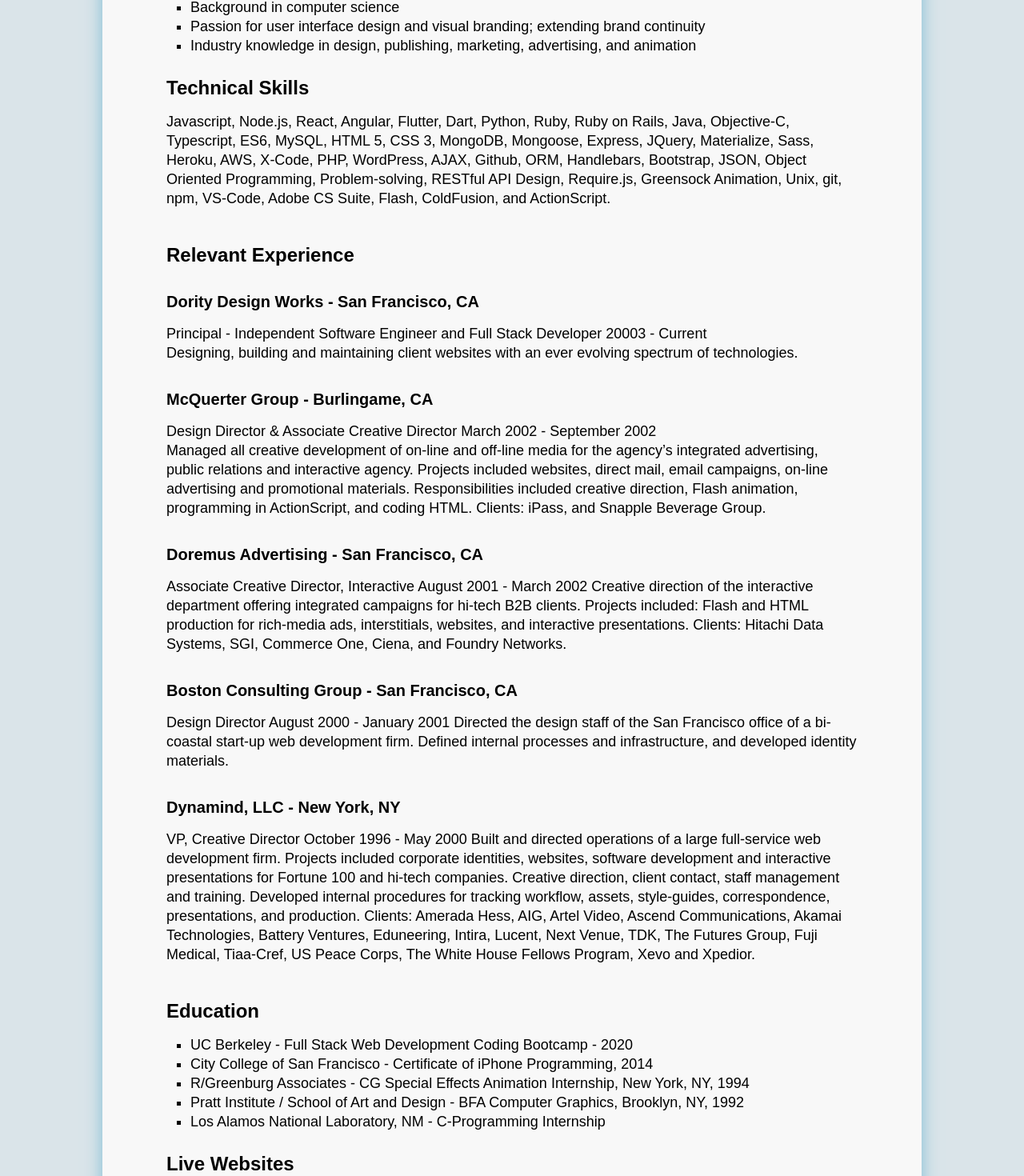
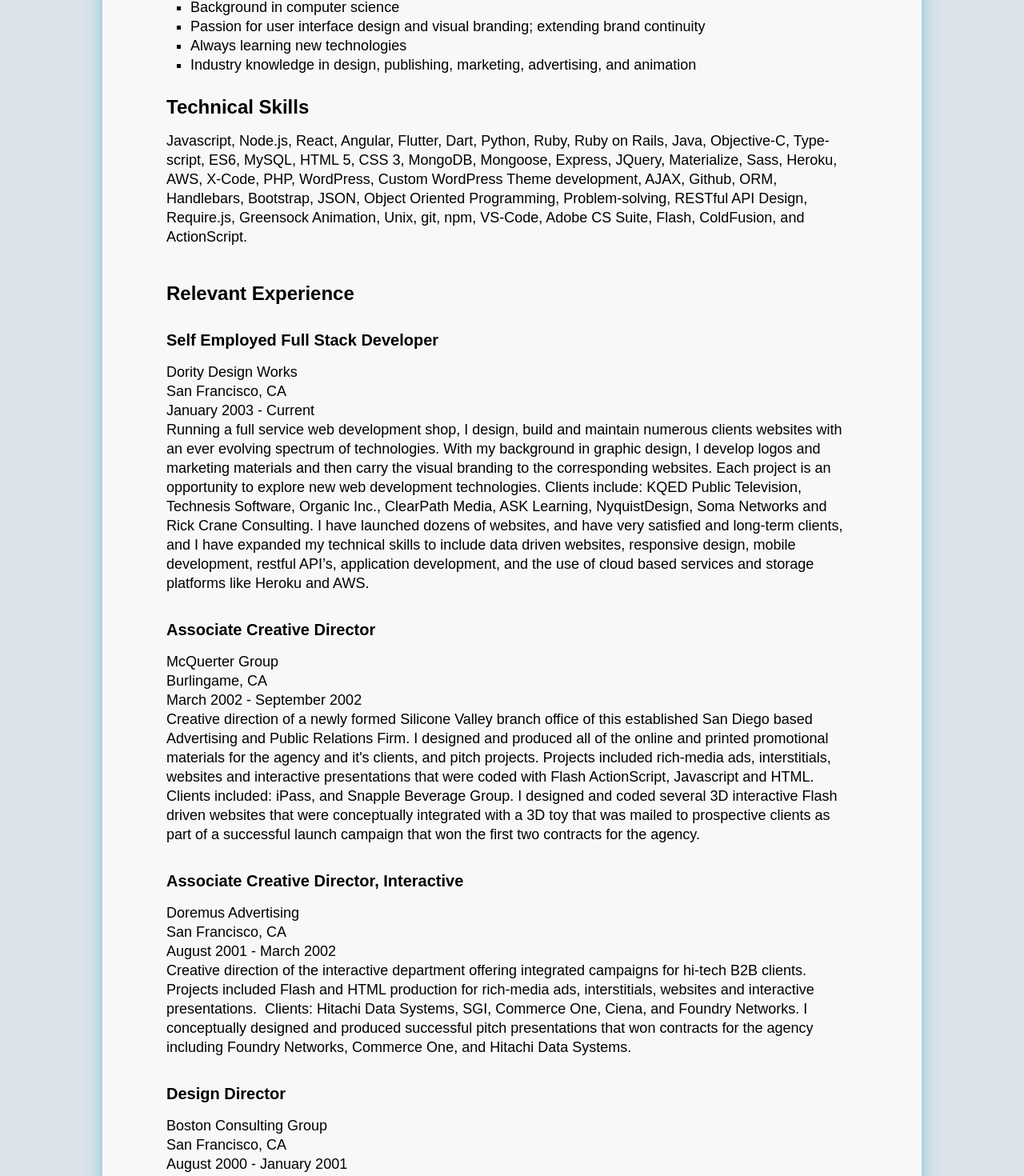
Before and after one commit to b0rgbart3/portfolio4, a React (Create React App) app in the folder client/: page /resume in a window 1280 px wide. Shown: the part 777-2247 px from the top of the page at 80% size. Built offline with nearby package versions, Linux system fonts and the light colour scheme; a web font is replaced by a local one.

Commit message:
adjusting resume to match printed version

```diff
--- a/client/src/pages/Main.js
+++ b/client/src/pages/Main.js
@@ -58,7 +58,7 @@ function Main() {
         </div>
         <div className="homebody">
           <div className="hometag">
-            <span className="nobr">Software Engineer</span>
+            <span className="nobr">Full Stack Developer</span>
           </div>
           <div className="homebio">
           I have a deep knowledge of a broad range of
--- a/client/src/pages/Resume.js
+++ b/client/src/pages/Resume.js
@@ -44,7 +44,7 @@ function Resume() {
       </a>
       <h1>BART DORITY</h1>
       <h2>
-        <span className="nobr">Software Engineer</span>
+        <span className="nobr">Full Stack Developer</span>
       </h2>
       <div className="contactButtons">
         <a href="mailto:bartdority@gmail.com" className="resumeLink">
@@ -87,7 +87,7 @@ function Resume() {
       <br></br>
       <h2>Professional Summary</h2>
       <ul>
-        <li>Senior-level Software Engineer and Full Stack Developer</li>
+        <li>Full Stack Developer and Front End Software Engineer</li>
         <li>
           A broad range of technical expertise and extensive experience in web
           development
@@ -97,14 +97,14 @@ function Resume() {
           Develops and writes code that is clean, agile, and object oriented
         </li>
         <li>
-          Team driven collaborator with the ability to quickly learn and teach
-          new technologies{" "}
+        Team driven collaborator
         </li>
         <li>Background in computer science</li>
         <li>
           Passion for user interface design and visual branding; extending brand
           continuity
         </li>
+        <li>Always learning new technologies</li>
         <li>
           Industry knowledge in design, publishing, marketing, advertising, and
           animation
@@ -114,13 +114,7 @@ function Resume() {
       <br></br>
       <h2>Technical Skills</h2>
       <p>
-        Javascript, Node.js, React, Angular, Flutter, Dart, Python, Ruby, Ruby
-        on Rails, Java, Objective-C, Typescript, ES6, MySQL, HTML 5, CSS 3,
-        MongoDB, Mongoose, Express, JQuery, Materialize, Sass, Heroku, AWS,
-        X-Code, PHP, WordPress, AJAX, Github, ORM, Handlebars, Bootstrap, JSON,
-        Object Oriented Programming, Problem-solving, RESTful API Design,
-        Require.js, Greensock Animation, Unix, git, npm, VS-Code, Adobe CS
-        Suite, Flash, ColdFusion, and ActionScript.
+      Javascript, Node.js, React, Angular, Flutter, Dart, Python, Ruby, Ruby on Rails, Java, Objective-C, Type- script, ES6, MySQL, HTML 5, CSS 3, MongoDB, Mongoose, Express, JQuery, Materialize, Sass, Heroku, AWS, X-Code, PHP, WordPress, Custom WordPress Theme development, AJAX, Github, ORM, Handlebars, Bootstrap, JSON, Object Oriented Programming, Problem-solving, RESTful API Design, Require.js, Greensock Animation, Unix, git, npm, VS-Code, Adobe CS Suite, Flash, ColdFusion, and ActionScript.
       </p>
 
       {/* React
@@ -135,80 +129,78 @@ PWA  */}
       <br></br>
 
       <h2>Relevant Experience</h2>
-      <h3>Dority Design Works - San Francisco, CA</h3>
+      <h3>Self Employed Full Stack Developer</h3>
       <p>
-        Principal - Independent Software Engineer and Full Stack Developer 20003
-        - Current<br></br>
-        Designing, building and maintaining client websites with an ever
-        evolving spectrum of technologies.
+       Dority Design Works<br />
+       San Francisco, CA<br />
+      January 2003 - Current<br />
+        Running a full service web development shop, I design, build and maintain numerous clients websites with an ever evolving spectrum of technologies. With my background in graphic design, I develop logos and marketing materials and then carry the visual branding to the corresponding websites. Each project is an opportunity to explore new web development technologies. Clients include: KQED Public Television, Technesis Software, Organic Inc., ClearPath Media, ASK Learning, NyquistDesign, Soma Networks and Rick Crane Consulting.  I have launched dozens of websites, and have very satisfied and long-term clients, and I have expanded my technical skills to include data driven websites, responsive design, mobile development, restful API’s, application development, and the use of cloud based services and storage platforms like Heroku and AWS.
       </p>
 
-      <h3>McQuerter Group - Burlingame, CA</h3>
-      <p>
-        Design Director & Associate Creative Director March 2002 - September
+      <h3>Associate Creative Director</h3>
+      <p>McQuerter Group<br />
+      Burlingame, CA
+        <br />
+        March 2002 - September
         2002
         <br />
-        Managed all creative development of on-line and off-line media for the
-        agency’s integrated advertising, public relations and interactive
-        agency. Projects included websites, direct mail, email campaigns,
-        on-line advertising and promotional materials. Responsibilities included
-        creative direction, Flash animation, programming in ActionScript, and
-        coding HTML. Clients: iPass, and Snapple Beverage Group.
+        Creative direction of a newly formed Silicone Valley branch office of this established San Diego based Advertising and Public Relations Firm. I designed and produced all of the online and printed
+promotional materials for the agency and it's clients, and pitch projects. Projects included rich-media ads, interstitials, websites and interactive presentations that were coded with Flash ActionScript,
+Javascript and HTML. Clients included: iPass, and Snapple Beverage Group. I designed and coded
+several 3D interactive Flash driven websites that were conceptually integrated with a 3D toy that was mailed to prospective clients as part of a successful launch campaign that won the first two contracts for the agency.
       </p>
 
-      <h3>Doremus Advertising - San Francisco, CA</h3>
+      <h3>Associate Creative Director, Interactive</h3>
+      <p>Doremus Advertising<br />
+      San Francisco, CA<br />
+     August 2001 - March 2002<br />
+     Creative direction of the interactive department offering integrated campaigns for hi-tech B2B clients. Projects included Flash and HTML production for rich-media ads, interstitials, websites and interactive presentations.  Clients: Hitachi Data Systems, SGI, Commerce One, Ciena, and Foundry Networks.
+I conceptually designed and produced successful pitch presentations that won contracts for the agency including Foundry Networks, Commerce One, and Hitachi Data Systems.
+      </p>
+      <h3>Design Director</h3>
       <p>
-        Associate Creative Director, Interactive August 2001 - March 2002
-        Creative direction of the interactive department offering integrated
-        campaigns for hi-tech B2B clients. Projects included: Flash and HTML
-        production for rich-media ads, interstitials, websites, and interactive
-        presentations. Clients: Hitachi Data Systems, SGI, Commerce One, Ciena,
-        and Foundry Networks.
-      </p>
-      <h3>Boston Consulting Group - San Francisco, CA</h3>
-      <p>
-        Design Director August 2000 - January 2001 Directed the design staff of
-        the San Francisco office of a bi-coastal start-up web development firm.
-        Defined internal processes and infrastructure, and developed identity
-        materials.
+      Boston Consulting Group<br />
+      San Francisco, CA<br />
+      August 2000 - January 2001<br />
+
+      Directed the design staff of the San Francisco office of a bi-coastal startup web development firm, which was created to service Boston Consulting Group’s existing clients. As a founding member of this startup, I regularly met with the sales team, the HR manager, and my designers and project managers, to
+establish and define internal processes and develop identity materials for new client presentations.
+I also designed and produced several experimental conceptual projects to demonstrate the use and
+capabilities of websites to accomplish business objectives that previously had not been realized for BCG’s clients.  I built a web application, the HyperClock - which allowed users to set up clocks in multiple time zones so they could more easily plan meetings with colleagues across the globe.  I designed a
+fluidly animated conceptual navigation system that allowed young business leaders to explore and learn about business strategy from BCG’s large archive of historical articles about business anectodes in a way that was engaging and sparked their interest.
       </p>
 
-      <h3>Dynamind, LLC - New York, NY</h3>
-      <p>
-        VP, Creative Director October 1996 - May 2000 Built and directed
-        operations of a large full-service web development firm. Projects
-        included corporate identities, websites, software development and
-        interactive presentations for Fortune 100 and hi-tech companies.
-        Creative direction, client contact, staff management and training.
-        Developed internal procedures for tracking workflow, assets,
-        style-guides, correspondence, presentations, and production. Clients:
-        Amerada Hess, AIG, Artel Video, Ascend Communications, Akamai
-        Technologies, Battery Ventures, Eduneering, Intira, Lucent, Next Venue,
-        TDK, The Futures Group, Fuji Medical, Tiaa-Cref, US Peace Corps, The
-        White House Fellows Program, Xevo and Xpedior.
+      <h3>Vice President and Creative Director</h3>
+      <p>Dynamind, LLC<br />
+      New York, NY<br />
+      October 1996 - May 2000<br />
+
+      Built and directed operations of a large web development firm.  Projects included corporate identities, websites, software development and interactive presentations for Fortune 100 and hi-tech companies. I developed internal procedures for tracking workflow, assets, style-guides, client correspondence, pitch presentations, production and maintenance.  Clients: Amerada Hess, AIG, Artel Video, Ascend Communications, Akamai Technologies, Battery Ventures, Eduneering, Intira, Lucent, Next Venue, TDK, The Futures Group, Fuji Medical, Tiaa-Cref, US Peace Corps, The White House Fellows Program, Xevo, and Xpedior. The founders were the CTO and CEO, and I was the second person hired originally as a web developer.  I was continually promoted as the company and my staff grew.  We moved locations twice, each time to a larger office space.  In 1998 I was promoted to be an officer of the company, managing a staff of over 14 designers and web developers. I worked closely with the CEO and CTO and sales deparment, and the company had a staff of over 25 people.
       </p>
 
       <br></br>
       <h2>Education</h2>
       <ul>
-        <li>UC Berkeley - Full Stack Web Development Coding Bootcamp - 2020</li>
+        <li>Professional Certificate in Full Stack Web Development and Coding<br />
+        UC Berkeley Extension Bootcamp - 2020</li><br />
         <li>
-          City College of San Francisco - Certificate of iPhone Programming,
-          2014
-        </li>
+          Professional Certificate in iPhone Programming <br />
+          City College of San Francisco - 2016
+        </li><br />
         <li>
-          R/Greenburg Associates - CG Special Effects Animation Internship, New
-          York, NY, 1994
-        </li>
+          CG Special Effects Animation Internship<br />
+          R/Greenburg Associates, New York, NY
+        </li><br />
         <li>
-          Pratt Institute / School of Art and Design - BFA Computer Graphics,
-          Brooklyn, NY, 1992
-        </li>
-        <li>Los Alamos National Laboratory, NM - C-Programming Internship</li>
+          Bachelor of Fine Arts - specializing in Computer Graphics<br />
+          Pratt Institute / School of Art and Design, Brooklyn, NY, 1992
+        </li><br />
+        <li>C Programming Internship<br />
+        Los Alamos National Laboratory, NM</li>
       </ul>
 
       <br></br>
-      <h2>Live Websites</h2>
+      {/* <h2>Live Websites</h2>
       <ul className="livewebsiteList">
         <li>
           <a href="https://ddworks.org" className="resumeLink">
@@ -229,16 +221,16 @@ PWA  */}
           <a href="https://bigmuscletrainer.com" className="resumeLink">
             bigmuscletrainer.com
           </a>
-        </li>
+        </li> */}
         {/* <li><a href="http://www.paintedmonkeysf.com" className="resumeLink">paintedmonkeysf.com</a></li> */}
         {/* <li><a href="https://michaellawrenceart.com" className="resumeLink">michaellawrenceart.com</a></li>  */}
-        <li>
+        {/* <li>
           <a href="https://willowkelly.com" className="resumeLink">
             willowkelly.com
           </a>
-        </li>
+        </li> */}
         {/* <li><a href="https://darkmessenger.net" className="resumeLink">darkmessenger.net</a></li>  */}
-        <li>
+        {/* <li>
           <a href="http://www.laurellittletheatre.com" className="resumeLink">
             laurellittletheatre.com
           </a>
@@ -253,15 +245,18 @@ PWA  */}
             vargatorte.com
           </a>
         </li>
-      </ul>
+      </ul> */}
 
       <br></br>
-      <h2>Awards & Recognition</h2>
-      <p>
-        Silver Caddy Award, for Jeep.com Pratt Circle Award, Dean’s List, 1990,
-        1991, 1992 Outstanding Academic Achievement Award Taylor Endowment
-        Scholarship
-      </p>
+      <h2>Awards and Recognition</h2>
+      <ul>
+       <li> Silver Caddy Award for Jeep.com</li>
+       <li>
+        Pratt Circle Award, Dean’s List</li>
+        <li>Outstanding Academic Achievement Award Taylor Endowment
+        Scholarship</li>
+        <li>Pratt School of Art and Design Talent Scholarship</li>
+      </ul>
 
       <br></br>
       <h2>Abbreviated Client List</h2>
```
